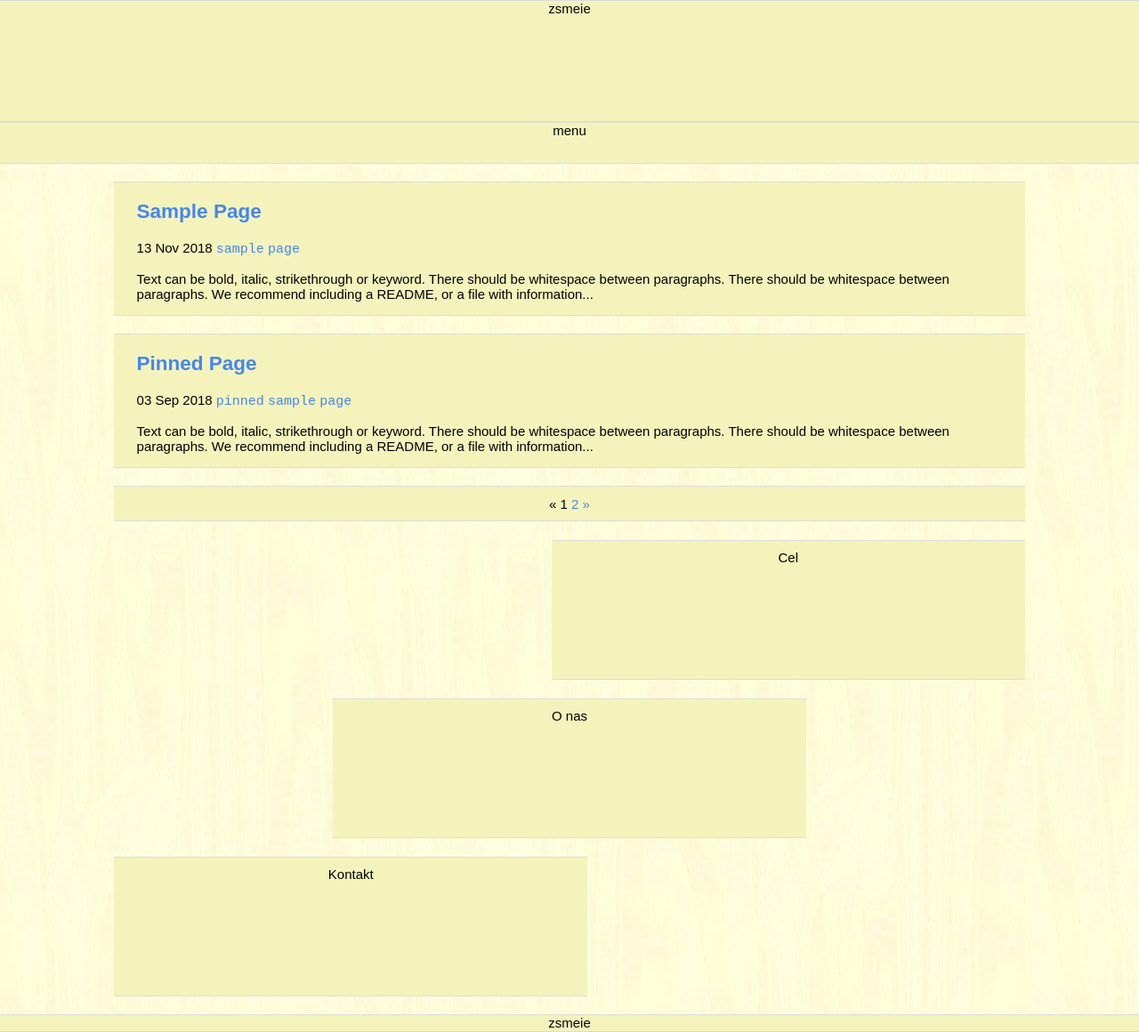
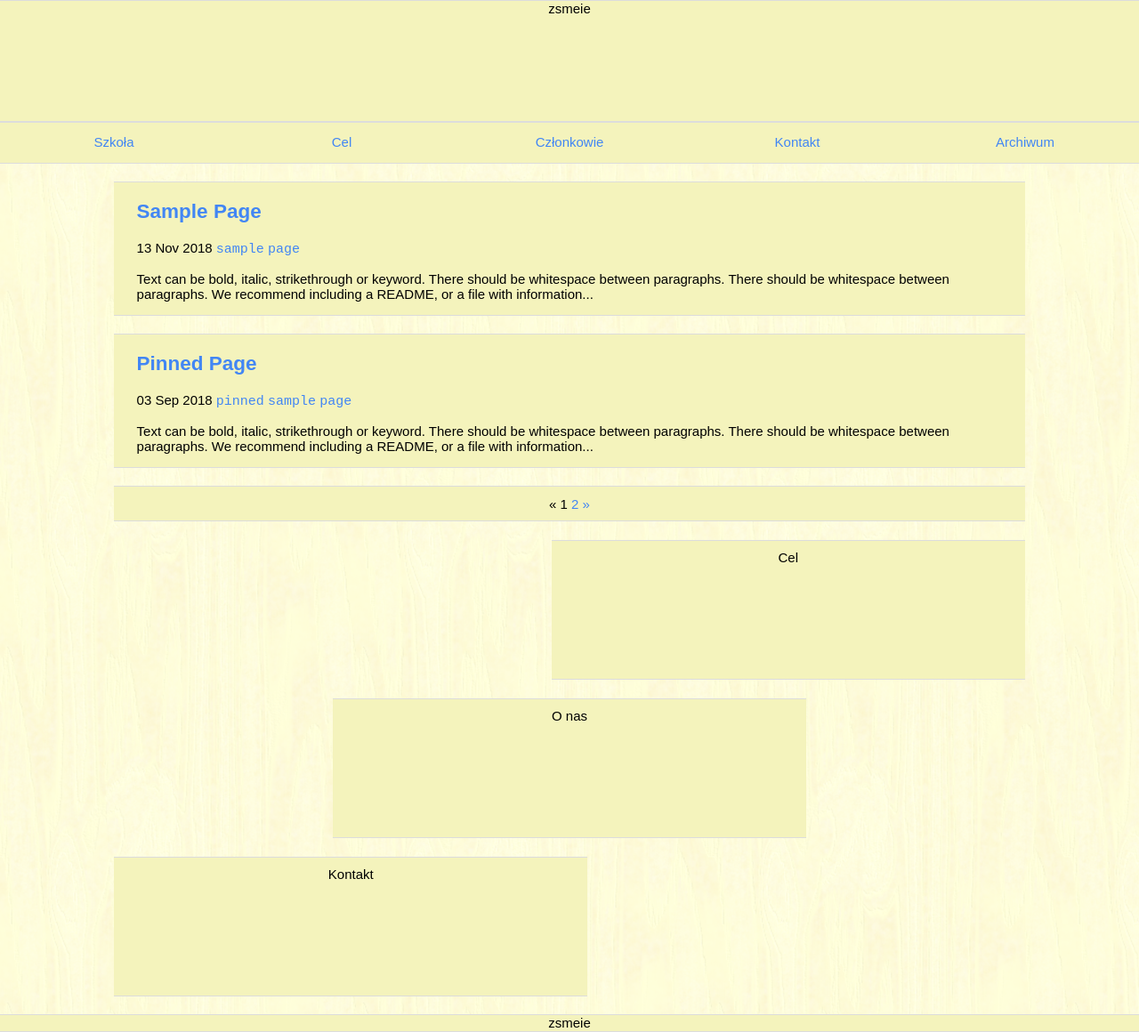
Before and after one commit to ZSMEiE/SU, a Jekyll site: the page built from index.html, in a window 1280 px wide. Shown: the whole page at 89% size. Built offline with Jekyll 4.4.1, drawn with Linux system fonts in a browser that asks for light colours; the list of posts is cut into pages by our own code.

Commit message:
Finished menu

```diff
--- a/_includes/nav.html
+++ b/_includes/nav.html
@@ -1,3 +1,9 @@
 <nav class="block full-width menu">
-	menu
+	<ul>
+		<li><a href="http://zsmeie.torun.pl">Szkoła</a></li>
+		<li><a href="/">Cel</a></li>
+		<li><a href="/">Członkowie</a></li>
+		<li><a href="/">Kontakt</a></li>
+		<li><a href="/">Archiwum</a></li>
+	</ul>
 </nav>
--- a/_sass/base.scss
+++ b/_sass/base.scss
@@ -72,18 +72,3 @@ article > h2
 {
 	margin: auto;
 }
-
-body > .header
-{
-	min-height: 15vh;
-}
-
-body > .menu
-{
-	min-height: 5vh;
-}
-
-footer
-{
-	;
-}
--- /dev/null
+++ b/_sass/footer.scss
@@ -0,0 +1,4 @@
+footer
+{
+	;
+}
--- /dev/null
+++ b/_sass/header.scss
@@ -0,0 +1,4 @@
+body > .header
+{
+	min-height: 15vh;
+}
--- /dev/null
+++ b/_sass/nav.scss
@@ -0,0 +1,37 @@
+body > .menu
+{
+	min-height: 5vh;
+}
+
+.menu > ul
+{
+	list-style: none;
+	padding: 0;
+	margin-top: 1%;
+}
+
+.menu > ul > li
+{
+	float: left;
+	width: 20%;
+	margin-bottom: 1%;
+}
+
+@media only screen and (max-width: 400px)
+{
+	.menu > ul
+	{
+		margin: auto;
+	}
+
+	.menu > ul > li
+	{
+		width: 33%;
+		margin: 2% 0 3% 0;
+	}
+
+	.menu > ul > li:nth-last-of-type(-n+2)
+	{
+		width: 50%;
+	}
+}
--- a/css/main.scss
+++ b/css/main.scss
@@ -3,4 +3,7 @@
 ---
 @import "colors";
 @import "base";
+@import "header";
+@import "nav";
+@import "footer";
 @import "links";
```
